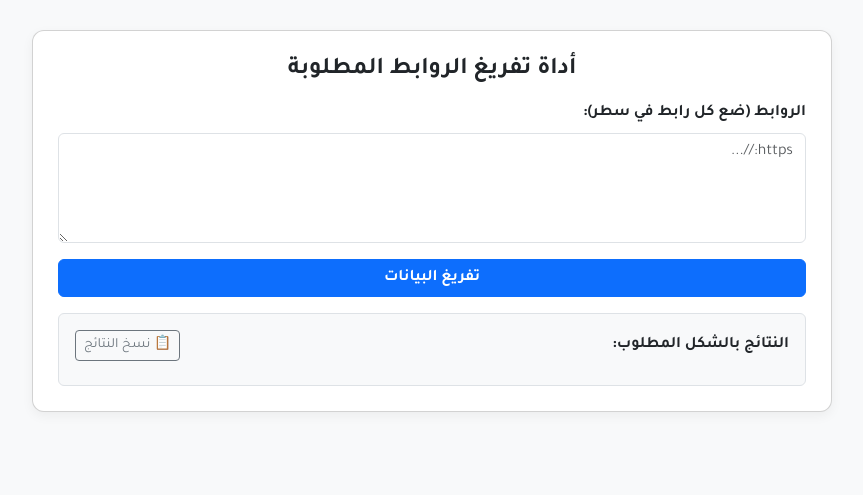
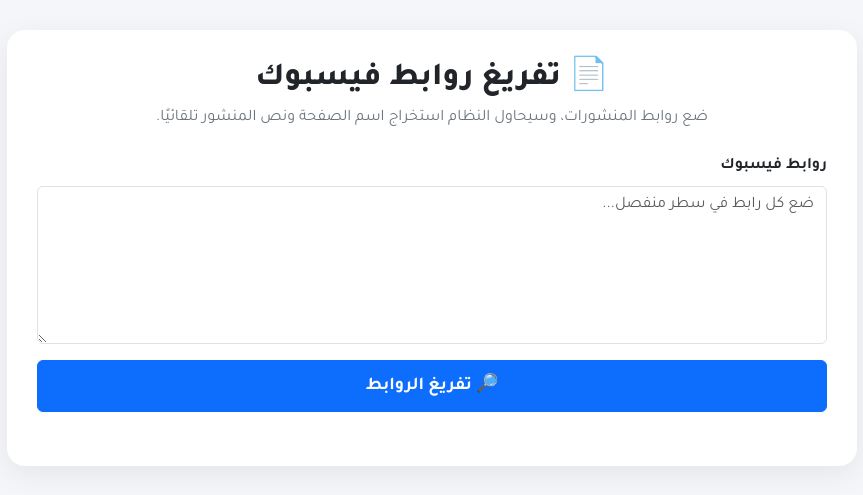
Before and after one commit to assal609-boop/news-scraper, a Flask app: page / in a window 1280 px wide. Shown: the top 495 px of the page, without its empty margins (208-1071 px from the left). Run offline with Flask 3, Linux system fonts and the light colour scheme.

Commit message:
Update index.html

```diff
--- a/templates/index.html
+++ b/templates/index.html
@@ -1,98 +1,434 @@
 <!DOCTYPE html>
 <html lang="ar" dir="rtl">
+
 <head>
+
     <meta charset="UTF-8">
-    <meta name="viewport" content="width=device-width, initial-scale=1.0">
-    <title>تفريغ الروابط</title>
-    <link href="https://cdn.jsdelivr.net/npm/bootstrap@5.3.0/dist/css/bootstrap.rtl.min.css" rel="stylesheet">
-    <link href="https://fonts.googleapis.com/css2?family=Tajawal:wght@400;700&display=swap" rel="stylesheet">
+
+    <meta
+        name="viewport"
+        content="width=device-width, initial-scale=1.0"
+    >
+
+    <title>تفريغ روابط فيسبوك</title>
+
+    <link
+        href="https://cdn.jsdelivr.net/npm/bootstrap@5.3.0/dist/css/bootstrap.rtl.min.css"
+        rel="stylesheet"
+    >
+
+    <link
+        href="https://fonts.googleapis.com/css2?family=Tajawal:wght@400;500;700;800&display=swap"
+        rel="stylesheet"
+    >
+
     <style>
-        body { font-family: 'Tajawal', sans-serif; background-color: #f8f9fa; padding: 30px; }
-        .card { max-width: 800px; margin: auto; padding: 25px; border-radius: 12px; box-shadow: 0 4px 12px rgba(0,0,0,0.05); }
-        .item { padding: 12px 0; border-bottom: 1px solid #eee; font-size: 16px; line-height: 1.8; }
-        .page-link { color: #0d6efd; font-weight: bold; text-decoration: underline; }
+
+        body {
+            font-family: 'Tajawal', sans-serif;
+            background: #f4f6f9;
+            padding: 30px 15px;
+        }
+
+        .main-card {
+            max-width: 850px;
+            margin: auto;
+            background: white;
+            border-radius: 18px;
+            padding: 30px;
+            box-shadow: 0 8px 30px rgba(0,0,0,.07);
+        }
+
+        .title {
+            font-weight: 800;
+            color: #212529;
+        }
+
+        .subtitle {
+            color: #6c757d;
+        }
+
+        textarea {
+            resize: vertical;
+        }
+
+        .extract-btn {
+            height: 52px;
+            font-size: 18px;
+            font-weight: 700;
+        }
+
+        .result-card {
+            background: #fff;
+            border: 1px solid #e4e7eb;
+            border-radius: 12px;
+            padding: 18px;
+            margin-bottom: 12px;
+        }
+
+        .page-name {
+            font-size: 18px;
+            font-weight: 800;
+            color: #0d6efd;
+        }
+
+        .post-text {
+            margin-top: 10px;
+            line-height: 1.9;
+            color: #333;
+            white-space: pre-wrap;
+        }
+
+        .url {
+            font-size: 12px;
+            color: #777;
+            word-break: break-all;
+            margin-top: 10px;
+        }
+
+        .status {
+            font-weight: 700;
+        }
+
+        .success {
+            color: #198754;
+        }
+
+        .error {
+            color: #dc3545;
+        }
+
+        .copy-btn {
+            margin-top: 12px;
+        }
+
+        #loading {
+            display: none;
+        }
+
     </style>
+
 </head>
+
 <body>
 
-<div class="card bg-white">
-    <h4 class="fw-bold mb-3 text-center">أداة تفريغ الروابط المطلوبة</h4>
+<div class="main-card">
+
+    <div class="text-center mb-4">
+
+        <h2 class="title">
+            📄 تفريغ روابط فيسبوك
+        </h2>
+
+        <p class="subtitle mb-0">
+            ضع روابط المنشورات، وسيحاول النظام استخراج اسم الصفحة ونص المنشور تلقائيًا.
+        </p>
+
+    </div>
+
 
     <div class="mb-3">
-        <label class="form-label fw-bold">الروابط (ضع كل رابط في سطر):</label>
-        <textarea id="links" class="form-control" rows="4" placeholder="https://..."></textarea>
+
+        <label class="form-label fw-bold">
+            روابط فيسبوك
+        </label>
+
+        <textarea
+            id="linksInput"
+            class="form-control"
+            rows="6"
+            placeholder="ضع كل رابط في سطر منفصل..."
+        ></textarea>
+
     </div>
 
-    <button class="btn btn-primary w-100 mb-3 fw-bold" onclick="processLinks()">تفريغ البيانات</button>
 
-    <div class="bg-light p-3 rounded border">
-        <div class="d-flex justify-content-between align-items-center mb-2">
-            <span class="fw-bold">النتائج بالشكل المطلوب:</span>
-            <button class="btn btn-sm btn-outline-secondary" onclick="copyResults()">📋 نسخ النتائج</button>
+    <button
+        id="extractBtn"
+        class="btn btn-primary w-100 extract-btn"
+        onclick="extractLinks()"
+    >
+        🔎 تفريغ الروابط
+    </button>
+
+
+    <div
+        id="loading"
+        class="text-center mt-4"
+    >
+        <div
+            class="spinner-border text-primary"
+            role="status"
+        ></div>
+
+        <div class="mt-2 fw-bold">
+            جارٍ قراءة الروابط...
         </div>
-        <div id="output"></div>
     </div>
+
+
+    <div
+        id="results"
+        class="mt-4"
+    ></div>
+
+
+    <button
+        id="copyAllBtn"
+        class="btn btn-outline-success w-100 copy-btn"
+        style="display:none"
+        onclick="copyAll()"
+    >
+        📋 نسخ جميع النتائج
+    </button>
+
 </div>
 
+
 <script>
-    let finalData = [];
 
-    function processLinks() {
-        let text = document.getElementById('links').value.trim();
-        if (!text) {
-            alert('الرجاء إدخال روابط أولاً');
-            return;
+let extractedResults = [];
+
+
+async function extractLinks() {
+
+    const input =
+        document.getElementById("linksInput");
+
+    const links =
+        input.value.trim();
+
+    if (!links) {
+
+        alert("الرجاء إدخال رابط واحد على الأقل.");
+
+        return;
+    }
+
+
+    const loading =
+        document.getElementById("loading");
+
+    const results =
+        document.getElementById("results");
+
+    const button =
+        document.getElementById("extractBtn");
+
+    const copyButton =
+        document.getElementById("copyAllBtn");
+
+
+    loading.style.display = "block";
+
+    results.innerHTML = "";
+
+    copyButton.style.display = "none";
+
+    button.disabled = true;
+
+    extractedResults = [];
+
+
+    try {
+
+        const response =
+            await fetch("/extract", {
+
+                method: "POST",
+
+                headers: {
+                    "Content-Type": "application/json"
+                },
+
+                body: JSON.stringify({
+                    urls: links
+                })
+
+            });
+
+
+        const data =
+            await response.json();
+
+
+        if (data.status !== "success") {
+
+            throw new Error(
+                data.message ||
+                "حدث خطأ."
+            );
+
         }
 
-        let lines = text.split('\n').map(l => l.trim()).filter(l => l.length > 0);
-        let out = document.getElementById('output');
-        out.innerHTML = '';
-        finalData = [];
 
-        lines.forEach(url => {
-            let pageName = "صفحة إخبارية";
-            let lower = url.toLowerCase();
+        extractedResults =
+            data.results || [];
 
-            // تحديد اسم الصفحة بدقة
-            if (lower.includes('alfaisalyscjo')) pageName = "النادي الفيصلي الأردني";
-            else if (lower.includes('sarahanews')) pageName = "صراحة نيوز";
-            else if (lower.includes('radiohala')) pageName = "راديو هالة";
-            else if (lower.includes('ammonnews')) pageName = "عمون الإخبارية";
-            else if (lower.includes('royanews')) pageName = "رؤيا الإخباري";
-            else if (lower.includes('alghad')) pageName = "صحيفة الغد";
-            else {
-                try {
-                    let d = new URL(url).hostname.replace('www.', '').split('.')[0];
-                    if (d && d !== 'facebook' && d !== 'm') {
-                        pageName = d.charAt(0).toUpperCase() + d.slice(1);
-                    } else {
-                        pageName = "منشور فيسبوك";
-                    }
-                } catch(e) {
-                    pageName = "موقع إخباري";
-                }
-            }
 
-            // النص الافتراضي الذي يظهر بجانب اسم الصفحة (يمكنك تركه أو تعديله ليطابق البوست)
-            let postText = "نص المنشور المستخرج من الرابط المرفق.";
+        displayResults(
+            extractedResults
+        );
 
-            finalData.push({ url, pageName, postText });
 
-            // عرض النتيجة بالشكل المطلوب: اسم الصفحة (عليه هايبرلينك) : نص المنشور
-            let div = document.createElement('div');
-            div.className = 'item';
-            div.innerHTML = `<a href="${url}" target="_blank" class="page-link">${pageName}</a> : <span>${postText}</span>`;
-            out.appendChild(div);
-        });
+        if (extractedResults.length) {
+            copyButton.style.display =
+                "block";
+        }
+
+
+    } catch (error) {
+
+        results.innerHTML = `
+            <div class="alert alert-danger">
+                ❌ ${escapeHtml(error.message)}
+            </div>
+        `;
+
+    } finally {
+
+        loading.style.display = "none";
+
+        button.disabled = false;
+
     }
 
-    function copyResults() {
-        if (finalData.length === 0) return;
-        let t = finalData.map(r => `${r.pageName} : ${r.postText}`).join('\n');
-        navigator.clipboard.writeText(t);
-        alert('تم نسخ النتائج بنجاح!');
+}
+
+
+function displayResults(results) {
+
+    const container =
+        document.getElementById("results");
+
+    container.innerHTML = "";
+
+
+    results.forEach((item, index) => {
+
+        const card =
+            document.createElement("div");
+
+        card.className =
+            "result-card";
+
+
+        if (item.success) {
+
+            card.innerHTML = `
+
+                <div class="status success">
+                    ✅ تم استخراج الرابط ${index + 1}
+                </div>
+
+                <div class="page-name mt-2">
+                    ${escapeHtml(
+                        item.page_name ||
+                        "اسم الصفحة غير متوفر"
+                    )}
+                </div>
+
+                <div class="post-text">
+                    ${escapeHtml(
+                        item.post_text ||
+                        "نص المنشور غير متوفر"
+                    )}
+                </div>
+
+                <div class="url">
+                    🔗 ${escapeHtml(item.post_url)}
+                </div>
+
+            `;
+
+        } else {
+
+            card.innerHTML = `
+
+                <div class="status error">
+                    ❌ تعذر استخراج الرابط ${index + 1}
+                </div>
+
+                <div class="mt-2">
+                    ${escapeHtml(
+                        item.message ||
+                        "المحتوى غير متوفر."
+                    )}
+                </div>
+
+                <div class="url">
+                    🔗 ${escapeHtml(item.post_url)}
+                </div>
+
+            `;
+
+        }
+
+
+        container.appendChild(card);
+
+    });
+
+}
+
+
+function copyAll() {
+
+    if (!extractedResults.length) {
+
+        alert("لا توجد نتائج لنسخها.");
+
+        return;
     }
+
+
+    const text =
+        extractedResults
+            .map(item => {
+
+                return (
+                    (item.page_name || "اسم الصفحة غير متوفر")
+                    + " : "
+                    + (item.post_text || "نص المنشور غير متوفر")
+                );
+
+            })
+            .join("\n\n");
+
+
+    navigator.clipboard
+        .writeText(text)
+        .then(() => {
+
+            alert(
+                "✅ تم نسخ جميع النتائج."
+            );
+
+        })
+        .catch(() => {
+
+            alert(
+                "تعذر النسخ تلقائيًا."
+            );
+
+        });
+
+}
+
+
+function escapeHtml(text) {
+
+    const div =
+        document.createElement("div");
+
+    div.textContent =
+        text || "";
+
+    return div.innerHTML;
+}
+
 </script>
 
 </body>
+
 </html>
```
